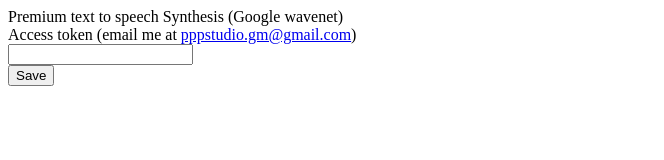
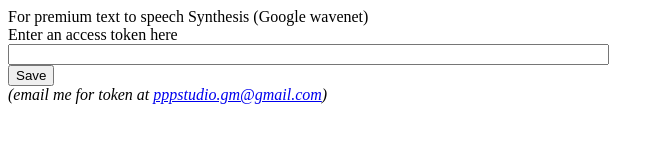
Before and after one commit to pin-cnx/udemy-voice-over, a browser extension: page options.html in a window 1280 px wide. Shown: the whole page, without its empty margins (0-664 px from the left). Drawn offline with Linux system fonts and the light colour scheme.

Commit message:
add option page

```diff
--- a/options.html
+++ b/options.html
@@ -2,14 +2,14 @@
 <html>
 <head><title>My Test Extension Options</title></head>
 <body>
-Premium text to speech Synthesis (Google wavenet)<br/>
+For premium text to speech Synthesis (Google wavenet)<br/>
 <label>
-  Access token (email me at <a href="mailto:pppstudio.gm@gmail.com">pppstudio.gm@gmail.com</a>)<br/>
-  <input id="token">
+  Enter an access token here <br/>
+  <input id="token" size="72">
 </label>
 <div id="status"></div>
-<button id="save">Save</button>
-
+<button id="save">Save</button><br/>
+<em>(email me for token at <a href="mailto:pppstudio.gm@gmail.com">pppstudio.gm@gmail.com</a>)</em>
 <script src="options.js"></script>
 </body>
 </html>
```
Also changed, not shown: manifest.json, 1 other file.
